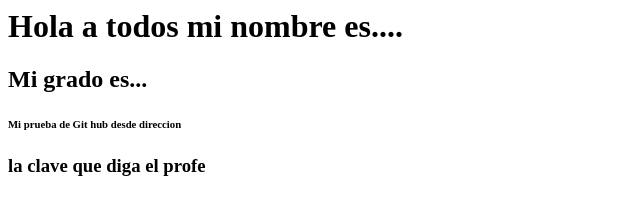
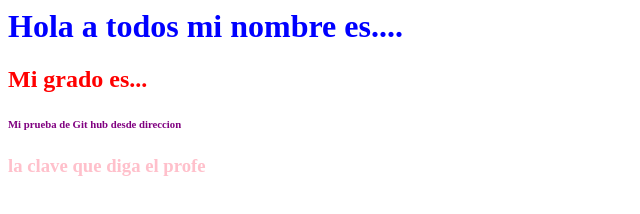
Before and after one commit to CrAmado/Examen, a plain HTML site: page proyecto/index.html in a window 1280 px wide. Shown: the whole page, without its empty margins (0-640 px from the left). Drawn offline with Linux system fonts and the light colour scheme.

Commit message:
configuracion en los archivos html y css

```diff
--- a/proyecto/css/style.css
+++ b/proyecto/css/style.css
@@ -3,10 +3,13 @@
 
 h1{
 	color: blue;
+}
 h2{
 	color: red;
+}
 h3{
 	color: pink;
+}
 h6{
 	color: purple;
 	}
--- a/proyecto/index.html
+++ b/proyecto/index.html
@@ -2,7 +2,7 @@
 <html>
 <head>
 <title> Prueba de proyecto Examen </title>
-<link href="css/style.css" rel="styleheet" type="text/ccss">
+<link href="css/style.css" rel="stylesheet" type="text/css">
 </head>
 <body>
 <h1> Hola a todos mi nombre es....</h1>
```
